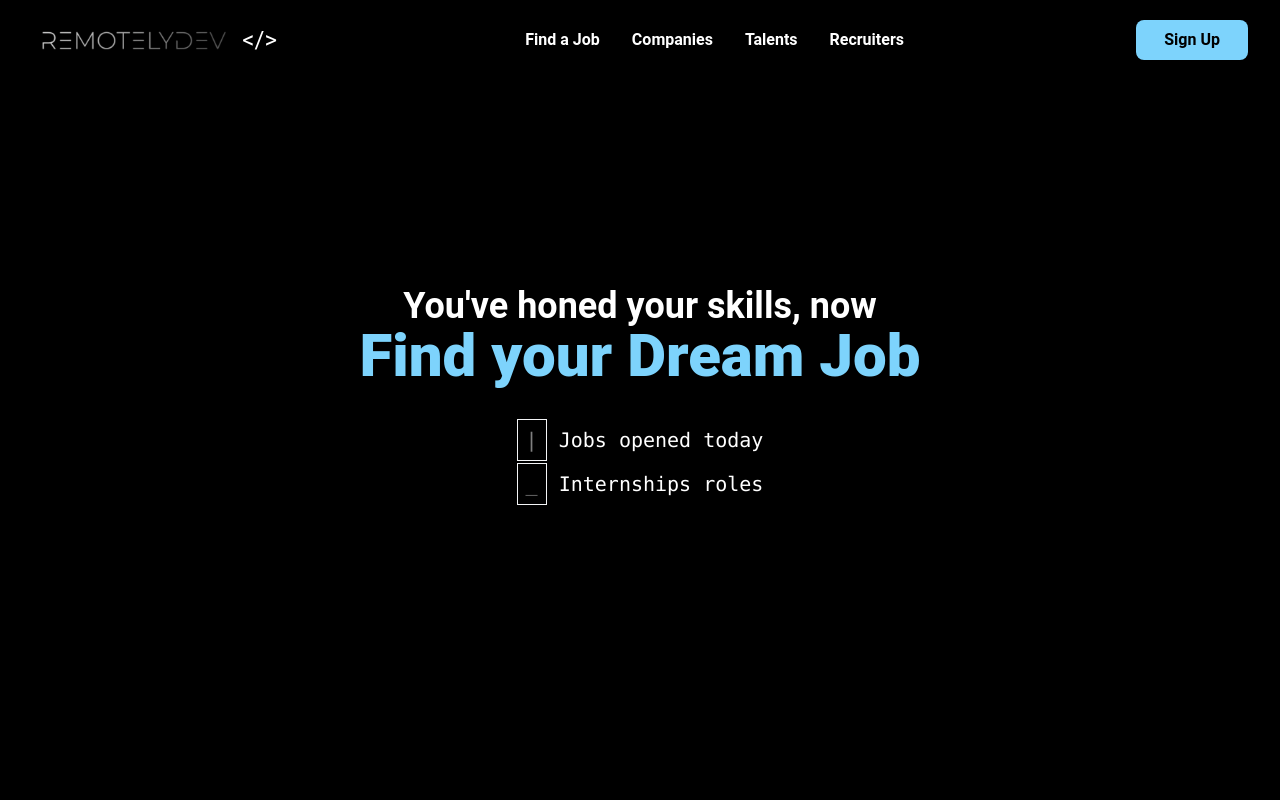
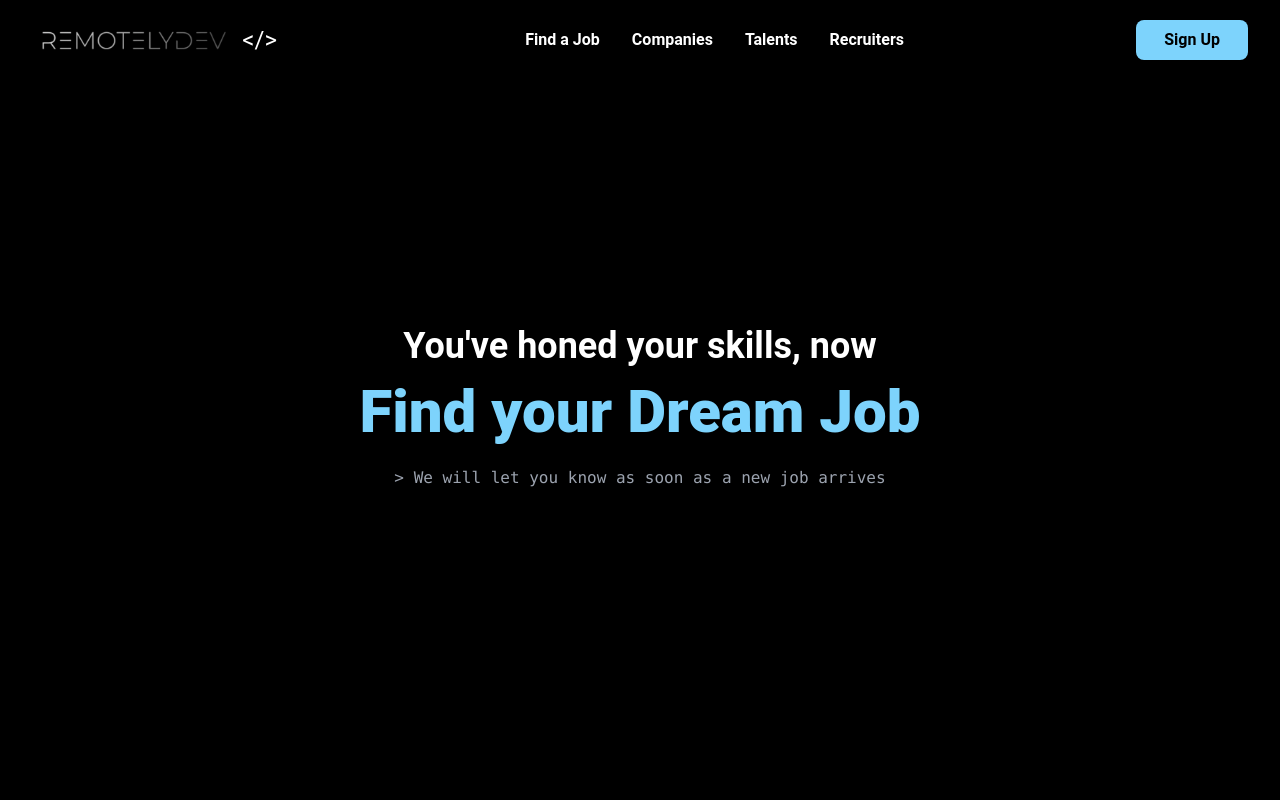
Before and after one commit to hefeholuwah/JOBBER, a React (Vite) app: page / in a window 1280 px wide. Shown: the top 800 px of the page. Built offline with nearby package versions, Linux system fonts and the light colour scheme; data requests are answered from the project's data file.

Commit message:
Added JobUpdate component to display job updates dynamically

```diff
--- a/src/components/Hero.jsx
+++ b/src/components/Hero.jsx
@@ -1,40 +1,26 @@
-const Hero = ({
-  getTodayJobCount,
-  getTodayInternCount,
-}) => {
-  const todayJobCount = getTodayJobCount;
-  const todayInternCount = getTodayInternCount;
+import { useState } from "react";
+import JobUpdate from "./JobUpdate";
+import { realTimeJobs } from "../services/RealTimeJobService";
 
+const Hero = () => {
   return (
     <section className='section w-full bg-black flex py-20 mb-4'>
       <div className='max-w-7xl mx-auto px-4 sm:px-6 lg:px-8 flex flex-col items-center justify-center'>
         <div className='text-center'>
-          <h2 className="text-4xl font-semibold text-white">
+          <h2 className="text-4xl font-semibold text-white my-4">
             You've honed your skills, now
           </h2>
           <h1 className='text-bl font-extrabold text-white sm:text-5xl md:text-6xl'>
             Find your Dream Job
           </h1>
           <br />
-          <p className='my-4 text-xl text-white'>
-            <pre className="inline border border-gray-100 p-2">
-              <code>{todayJobCount}</code><span className="blink">|</span>
-            </pre>
-            <pre className="inline">
-              {todayJobCount !== 1 ? " Jobs opened today" : " Job opened today"}
-            </pre>
-          </p>
-          <p className='my-4 text-xl text-white'>
-            <pre className="inline border border-gray-100 p-2">
-              <code>{todayInternCount}</code><span className="blink" >_</span>
-            </pre>
-            <pre className="inline">
-              {todayInternCount != 1 ? " Internships roles" : " Internship"}
-            </pre>
-          </p>
+          <JobUpdate
+            jobs={realTimeJobs ? realTimeJobs.jobs : []}
+          />
         </div>
       </div>
     </section>
   );
 };
+
 export default Hero;
--- /dev/null
+++ b/src/components/JobUpdate.jsx
@@ -0,0 +1,70 @@
+const JobUpdate = (
+    { jobs }
+) => {
+  let totalJobCount = jobs.length;
+  let todayJobCount = getTodayJobs(jobs).length;
+
+  function getTodayJobs(jobs) {
+    const today = new Date();
+    return jobs.filter(
+      ( { pubDate } ) => {
+        const jobDate = new Date(pubDate);
+        return jobDate.toLocaleDateString() === today.toLocaleDateString();
+      }
+    )
+  }
+  let totalInfo = totalJobCount != 1 ? "jobs are waiting for you" : "job is waiting for you";
+  let todayInfo = `${todayJobCount} new jobs open today`, blinker = '_';
+
+  if (todayJobCount === 0) {
+    todayInfo = "There are no jobs currently open today";
+    todayJobCount = ">";
+    blinker = '';
+  } else if (todayJobCount === 1) {
+    todayInfo = `${todayJobCount} new job open today`;
+  }
+
+  if (jobs.length > 0)
+  {
+    return (
+      <>
+      <span
+        className='my-4 text-xl text-white block'
+      >
+        <pre className="inline text-bl p-2">
+          <code>{totalJobCount}</code><span className="blink">_</span>
+        </pre>
+        <pre className="inline text-gray-400">
+          {totalInfo}
+        </pre>
+      </span>
+      <span
+        className='my-4 text-xl text-white block'
+      >
+        <pre className="inline text-bl p-2">
+          <code>{todayJobCount}</code><span className="blink">{blinker}</span>
+        </pre>
+        <pre className="inline text-gray-400">
+          {todayInfo}
+        </pre>
+      </span>
+      </>
+    )
+  }
+
+  else
+  {
+    return (
+      <>
+      <pre className="text-gray-400">
+        { "> We will let you know as soon as a new job arrives" }
+      </pre>
+      {/* <p className=" border border-blue-500 bg-white">
+        It's likely you are having a bad internet connection
+      </p> */}
+      </>
+    )
+  }
+}
+
+export default JobUpdate;
```
